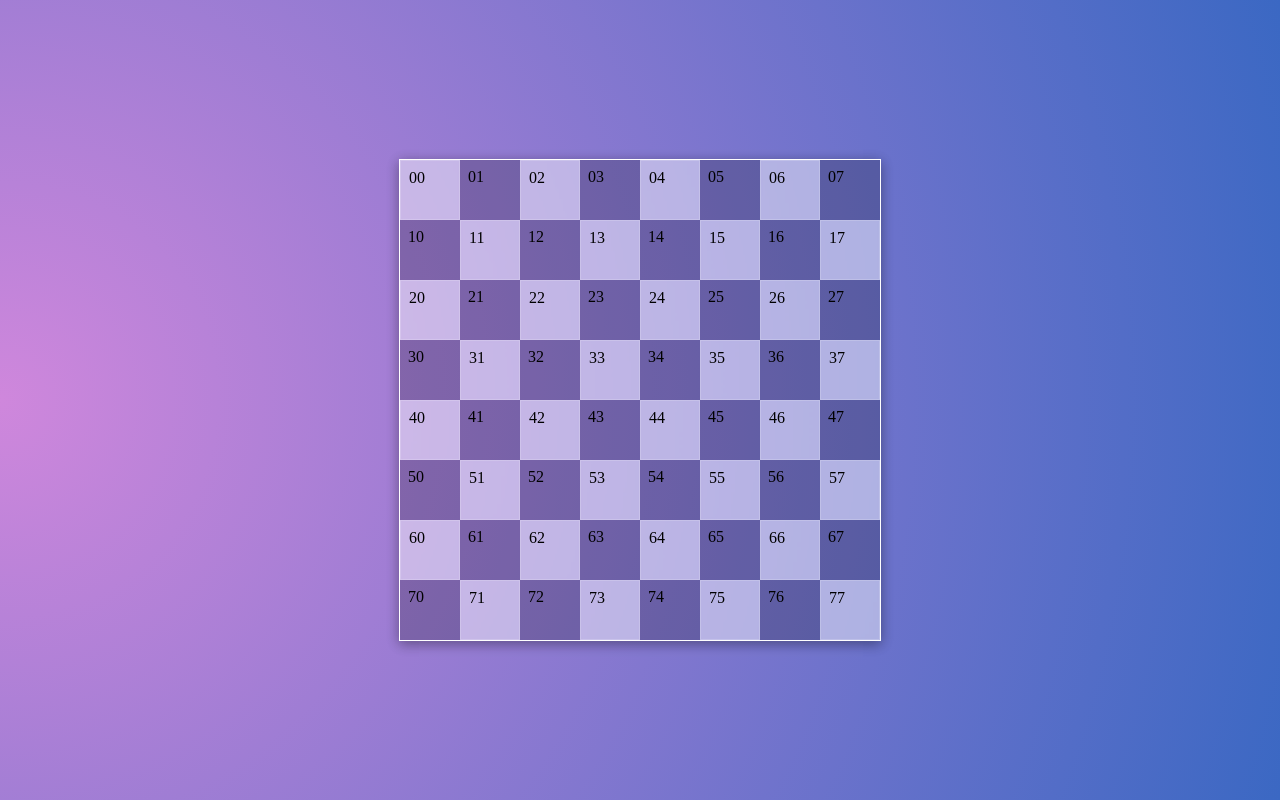
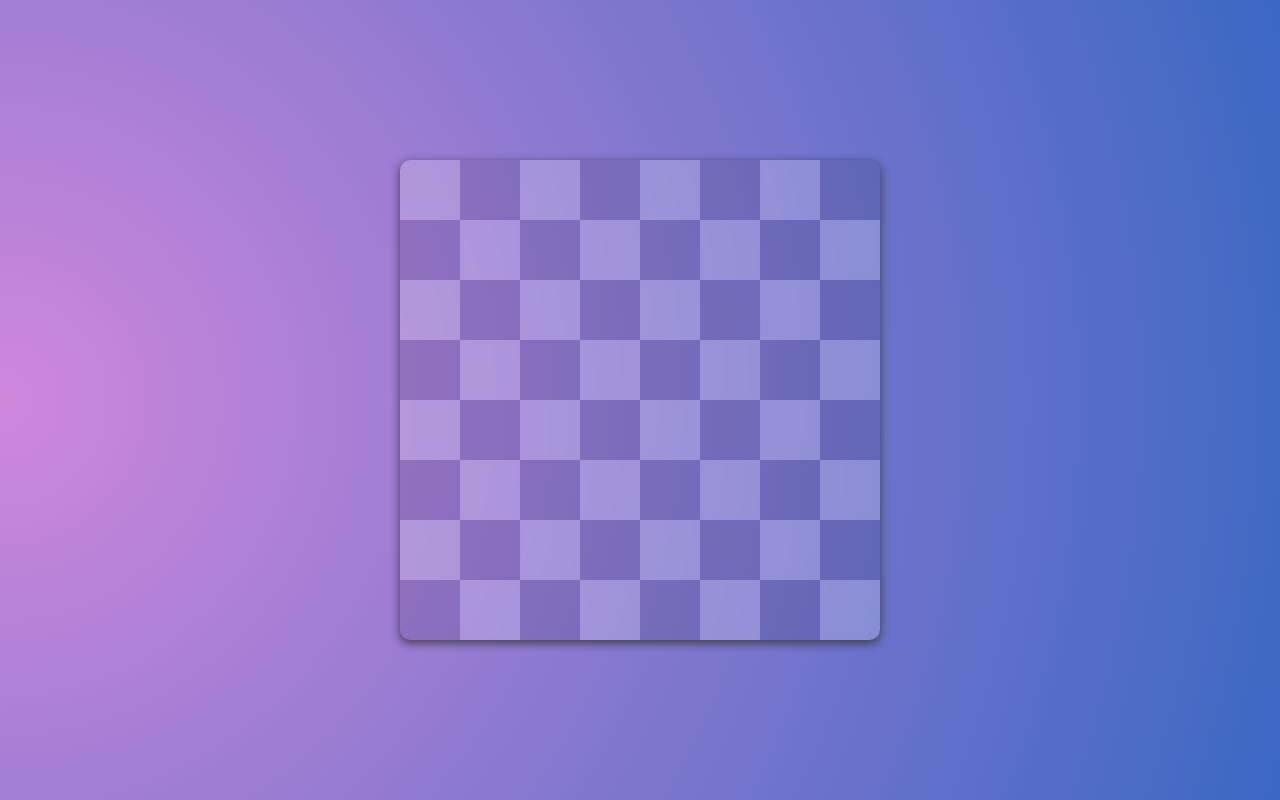
Before and after one commit to hayaman3/knights-travails-react, a React (Create React App) app: page / in a window 1280 px wide. Built offline with nearby package versions, Linux system fonts and the light colour scheme.

Commit message:
added knight ui and logic

```diff
--- a/package.json
+++ b/package.json
@@ -3,6 +3,10 @@
   "version": "0.1.0",
   "private": true,
   "dependencies": {
+    "@fortawesome/fontawesome-svg-core": "^6.3.0",
+    "@fortawesome/free-regular-svg-icons": "^6.3.0",
+    "@fortawesome/free-solid-svg-icons": "^6.3.0",
+    "@fortawesome/react-fontawesome": "^0.2.0",
     "@testing-library/jest-dom": "^5.16.5",
     "@testing-library/react": "^13.4.0",
     "@testing-library/user-event": "^13.5.0",
--- a/src/App.jsx
+++ b/src/App.jsx
@@ -1,17 +1,9 @@
+/* eslint-disable react/no-array-index-key */
 /* eslint-disable jsx-a11y/click-events-have-key-events */
 /* eslint-disable jsx-a11y/no-static-element-interactions */
-import React from 'react';
+import React, { useState } from 'react';
+import { FontAwesomeIcon } from '@fortawesome/react-fontawesome';
 import knightTravails from './script';
-
-const buttonClicked = (e) => {
-  // console.log(e.target.dataset.coordinates);
-  // // return e;
-  const target = e.target.dataset.coordinates;
-  // console.log([target]);
-  // console.log([0, 1]);
-
-  knightTravails([1, 1], [target]);
-};
 
 const coordinates = [
   [0, 0],
@@ -88,17 +80,33 @@ const coordinates = [
 ];
 
 function App() {
+  const [isActive, setIsActive] = useState(null);
+
+  const buttonClicked = (e, i) => {
+    const target = e.target.dataset.coordinates.split(',');
+    knightTravails([0, 0], target);
+    // document.getElementById
+    setIsActive(i);
+  };
+
   return (
     <div className="App">
       <div className="board">
-        {coordinates.map((position) => (
+        {coordinates.map((position, i) => (
           <div
             className="tile"
             data-coordinates={position}
-            key={position}
-            onClick={(e) => buttonClicked(e)}
+            key={i}
+            onClick={(e) => buttonClicked(e, i)}
           >
-            {position}
+            {isActive === i ? (
+              <FontAwesomeIcon
+                icon="fa-solid fa-chess-knight"
+                id="starting-horse"
+              />
+            ) : (
+              ''
+            )}
           </div>
         ))}
       </div>
--- a/src/index.css
+++ b/src/index.css
@@ -21,18 +21,24 @@
 .board {
   display: grid;
   grid-template-columns: repeat(8, 60px);
+  border-radius: 10px;
   justify-content: center;
   align-content: center;
-  border: 1px solid rgb(255, 255, 255);
-  box-shadow: rgba(0, 0, 0, 0.16) 0px 3px 12px, rgba(0, 0, 0, 0.23) 0px 3px 12px;
+  box-shadow: rgba(43, 43, 43, 0.5) 0px 3px 8px, rgba(63, 63, 63, 0.5) 0px 3px 8px;
+  overflow: hidden;
 }
 
 .tile {
+  display: flex;
+  justify-content: center;
+  align-items: center;
   width: 60px;
   height: 60px;
   cursor: pointer;
   padding: 8px;
-  background-color: rgba(0, 0, 0, 0.2);
+  background-color: rgba(0, 0, 0, 0.1);
+  font-size: 2rem;
+
 }
 
 
@@ -68,9 +74,12 @@
 .tile:nth-child(60),
 .tile:nth-child(62),
 .tile:nth-child(64) {
-  background: rgba(255, 255, 255, 0.45);
-  /* box-shadow: 0 8px 32px 0 rgba(31, 38, 135, 0.37); */
+  background: rgba(255, 255, 255, 0.2);
   backdrop-filter: blur(1.5px);
   -webkit-backdrop-filter: blur(1.5px);
-  border: 1px solid rgba(255, 255, 255, 0.18);
 }
+
+#starting-horse {
+  text-align: center;
+  color: rgb(32, 32, 32)
+}
```
Also changed, not shown: 1 other file (tests, documents, lock files or other folders).
